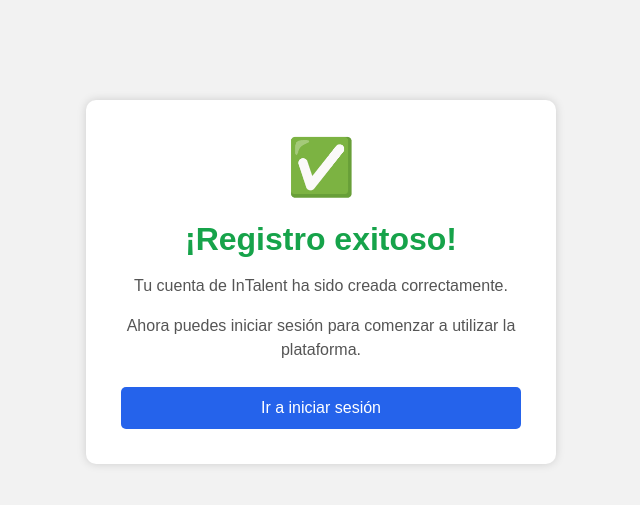
After one commit to proyectoSena-intalent/flutter, a Django app: template intalent_backend/templates/registro_exitoso.html in a window 1280 px wide. The commit adds this page. Shown: the top 505 px of the page, without its empty margins (319-959 px from the left). Run offline with Django 5.2, Linux system fonts and the light colour scheme; the template is opened without the code that fills it, so the values that code supplies are empty.

Commit message:
Mejora registro y solicitudes de profesionales

```diff
--- /dev/null
+++ b/intalent_backend/templates/registro_exitoso.html
@@ -0,0 +1,86 @@
+<!DOCTYPE html>
+<html lang="es">
+
+<head>
+    <meta charset="UTF-8">
+    <meta name="viewport" content="width=device-width, initial-scale=1.0">
+
+    <title>Registro exitoso - InTalent</title>
+
+    <style>
+        body {
+            font-family: Arial, sans-serif;
+            background-color: #f2f2f2;
+            margin: 0;
+            padding: 0;
+        }
+
+        .contenedor {
+            width: 400px;
+            margin: 100px auto;
+            background-color: white;
+            padding: 35px;
+            border-radius: 10px;
+            box-shadow: 0 0 10px rgba(0, 0, 0, 0.15);
+            text-align: center;
+        }
+
+        .icono {
+            font-size: 55px;
+            margin-bottom: 10px;
+        }
+
+        h1 {
+            color: #16a34a;
+            margin-bottom: 15px;
+        }
+
+        p {
+            color: #555;
+            line-height: 1.5;
+        }
+
+        .boton {
+            display: block;
+            width: 100%;
+            box-sizing: border-box;
+            margin-top: 25px;
+            padding: 12px;
+            border-radius: 5px;
+            background-color: #2563eb;
+            color: white;
+            text-decoration: none;
+            font-size: 16px;
+        }
+
+        .boton:hover {
+            background-color: #1d4ed8;
+        }
+    </style>
+</head>
+
+<body>
+
+    <div class="contenedor">
+
+        <div class="icono">✅</div>
+
+        <h1>¡Registro exitoso!</h1>
+
+        <p>
+            Tu cuenta de InTalent ha sido creada correctamente.
+        </p>
+
+        <p>
+            Ahora puedes iniciar sesión para comenzar a utilizar la plataforma.
+        </p>
+
+        <a href="{% url 'login' %}" class="boton">
+            Ir a iniciar sesión
+        </a>
+
+    </div>
+
+</body>
+
+</html>
```
Also changed, not shown: intalent_backend/templates/inicio.html (+20 -1 lines), intalent_backend/templates/registro.html (+17 -10 lines), intalent_backend/usuarios/views.py (+31 -5 lines).
